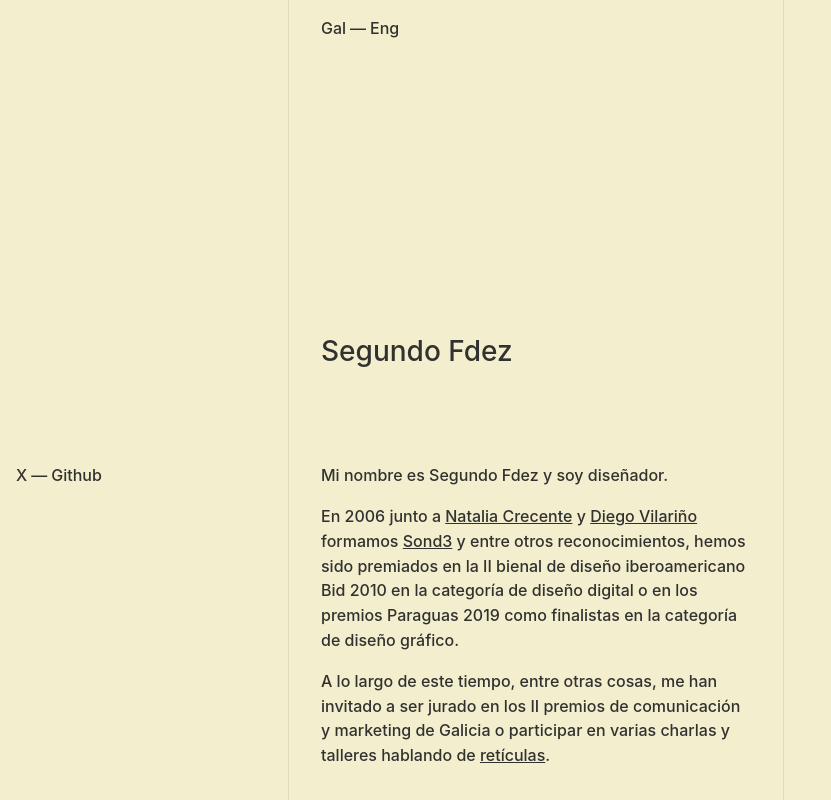
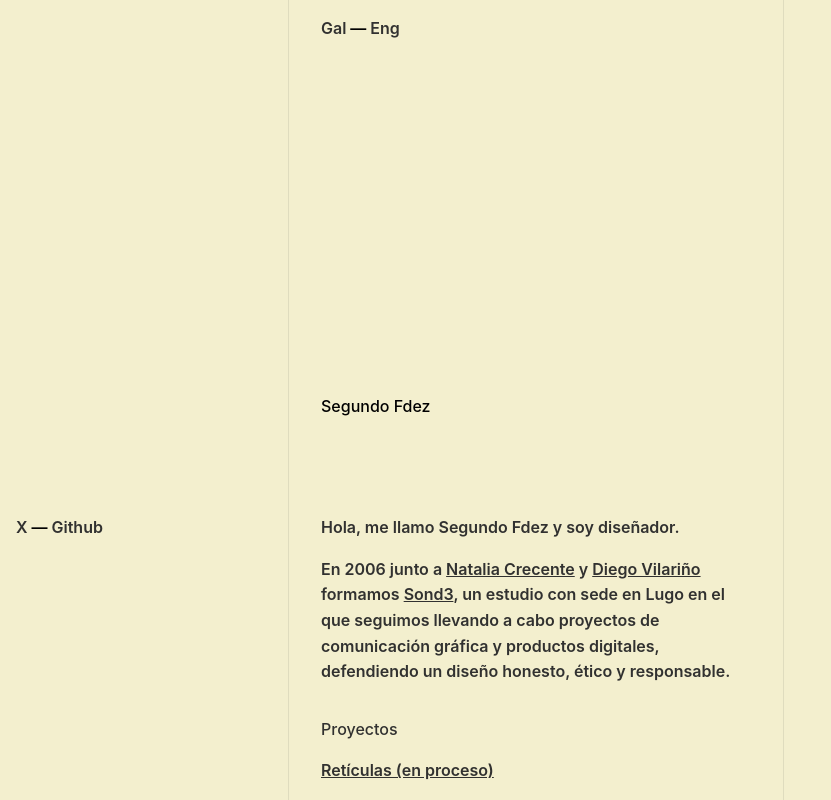
Before and after one commit to segundofdez/segundofdez.com, a plain HTML site: page _site/index.html in a window 1280 px wide. Shown: the whole page, without its empty margins (0-831 px from the left). Drawn offline with Linux system fonts and the light colour scheme.

Commit message:
update texts and links

```diff
--- a/_site/index.html
+++ b/_site/index.html
@@ -17,15 +17,23 @@
 </header>
 <main>
     <div class="description">
-        <p>Mi nombre es Segundo Fdez y soy diseñador.</p>
-        <p>En 2006 junto a <a href="https://www.nataliacrecente.com" target="_blank">Natalia Crecente</a> y <a href="https://www.dieg0v.com" target="_blank">Diego Vilariño</a> formamos <a href="https://www.sond3.com" target="_blank">Sond3</a> y entre otros reconocimientos, hemos sido premiados en la II bienal de diseño iberoamericano Bid 2010 en la categoría de diseño digital o en los premios Paraguas 2019 como finalistas en la categoría de diseño gráfico.</p>
-        <p>A lo largo de este tiempo, entre otras cosas, me han invitado a ser jurado en los II premios de comunicación y marketing de Galicia o participar en varias charlas y talleres hablando de <a href="https://www.reticulas.com" target="_blank">retículas</a>.</p>
+        <p>Hola, me llamo Segundo Fdez y soy diseñador.</p>
+        <p>En 2006 junto a <a href="https://www.nataliacrecente.com" target="_blank">Natalia Crecente</a> y <a href="https://www.dieg0v.com" target="_blank">Diego Vilariño</a> formamos <a href="https://www.sond3.com" target="_blank">Sond3</a>, un estudio con sede en Lugo en el que seguimos llevando a cabo proyectos de comunicación gráfica y productos digitales, defendiendo un diseño honesto, ético y responsable.</p>
+
     </div>
+    <section class="projects">
+        <h2 class="title">Proyectos</h2>
+        <ul>
+
+            <li><a href="https://www.reticulas.com" target="_blank">Retículas (en proceso)</a></li>
+        </ul>
+    </section>
 </main>
-<footer class="footer">
+<footer>
     <ul>
-        <li><a href="/">X</a></li>
-        <li><a href="/">Github</a></li>
+        <li><a href="https://twitter.com/segundo_fdez" target="_blank">X</a></li>
+        <li><a href="https://github.com/segundofdez" target="_blank">Github</a></li>
+
     </ul>
 </footer>
 
--- a/_site/main.css
+++ b/_site/main.css
@@ -26,35 +26,6 @@ html body {
     padding: 0;
 }
 
-html {
-    background-color: var(--bg-color);
-}
-
-ul {
-    list-style: none;
-    padding: 0;
-    margin: 0;
-    display: flex;
-}
-
-ul li:not(:last-child)::after {
-            content: "—";
-            margin-inline: .25rem;
-        }
-
-a {
-    color: var(--accent-color);
-    text-decoration: none;
-}
-
-a:hover {
-        color: var(--accent-color-hover);
-    }
-
-main a {
-        text-decoration: underline;
-    }
-
 .ly-default {
     display: grid;
     -moz-column-gap: calc(var(--margin) * 3);
@@ -62,11 +33,6 @@ main a {
 
     min-height: 100vh;
     margin-inline: var(--margin);
-
-    font-size: 1rem;
-    font-weight: 500;
-    line-height: 155%;
-    color: var(--fg-color);
 }
 
 @media (max-width: 600px) {
@@ -97,22 +63,9 @@ header, main {
     grid-template-columns: subgrid;
 }
 
-@media (min-width: 601px) {
-
-header, main {
-        padding-inline: calc(var(--margin) * 2);
-        border-inline: 1px solid color-mix(
-            in hsl shorter hue,
-            var(--fg-color) 10%,
-            var(--bg-color) 0%
-          );
-}
-    }
-
 header {
     grid-column: 2 / 4;
     grid-row: 1 / 3;
-    padding-block-start: var(--margin);
 }
 
 @media (max-width: 600px) {
@@ -124,7 +77,6 @@ header {
 
 main {
     grid-column: 1 / -1;
-    padding-block-end: var(--margin);
 }
 
 @media (min-width: 601px) {
@@ -148,10 +100,6 @@ footer {
     }
 
 .title {
-    font-size: 1.75rem;
-    line-height: 110%;
-    font-weight: 500;
-    margin: 0;
     grid-column: 1 / 2;
     grid-row: 1 / 2;
 }
@@ -162,13 +110,19 @@ footer {
         grid-column: 1 / -1;
         grid-row: 2 / 4;
         align-self: end;
-        margin-block: calc(var(--margin) * 6);
 }
     }
 
 .nav {
     grid-column: 12 / -1;
 }
+
+@media (max-width: 600px) {
+
+.nav ul {
+            justify-content: flex-end;
+    }
+        }
 
 @media (min-width: 601px) {
 
@@ -177,18 +131,97 @@ footer {
 }
     }
 
-@media (max-width: 600px) {
-
-.nav ul {
-            margin-block-start: calc(var(--margin) / 2);
-            justify-content: flex-end;
-    }
-        }
-
 .description {
     grid-column: 1 / -1;
 }
 
+html {
+    background-color: var(--bg-color);
+    font-weight: 600;
+    line-height: 160%;
+}
+
+ul {
+    list-style: none;
+    padding: 0;
+    margin: 0;
+}
+
+a {
+    color: var(--accent-color);
+    text-decoration: none;
+}
+
+a:hover {
+        color: var(--accent-color-hover);
+    }
+
+@media (min-width: 601px) {
+
+header, main {
+        padding-inline: calc(var(--margin) * 2);
+        border-inline: 1px solid color-mix(
+            in hsl shorter hue,
+            var(--fg-color) 10%,
+            var(--bg-color) 0%
+          );
+}
+    }
+
+header ul, footer ul {
+        display: flex;
+        flex-wrap: wrap;
+    }
+
+header ul li:not(:first-child)::before, footer ul li:not(:first-child)::before {
+                content: "—";
+                margin-inline: .25rem;
+            }
+
+header {
+    padding-block-start: var(--margin);
+}
+
+main {
+    font-size: 1rem;
+    color: var(--fg-color);
+    padding-block-end: var(--margin);
+}
+
+main a {
+        text-decoration: underline;
+    }
+
+@media (min-width: 601px) {
+
+main .title {
+            margin-block: var(--margin);
+    }
+        }
+
+.title {
+    /* font-size: 1.75rem;
+    line-height: 110%; */
+
+    font-size: 1rem;
+    font-weight: 500;
+    margin: 0;
+}
+
+@media (min-width: 601px) {
+
+.title {
+        margin-block: calc(var(--margin) * 6);
+}
+    }
+
+@media (max-width: 600px) {
+
+.nav {
+        margin-block-start: calc(var(--margin) / 2);
+}
+    }
+
 .description p:first-child {
             margin-top: 0;
         }
--- /dev/null
+++ b/src/_includes/css/layout.css
@@ -0,0 +1,77 @@
+
+.ly-default {
+    display: grid;
+    column-gap: calc(var(--margin) * 3);
+
+    min-height: 100vh;
+    margin-inline: var(--margin);
+
+
+    @media (--until-mobile) {
+        grid-template-columns:repeat(2, 1fr);
+        grid-template-rows: minmax(100%, 4rem) repeat(2, auto) 1fr;
+    }
+    @media (--for-tablet-up) {
+        grid-template-columns: repeat(3, minmax(1rem, 14rem)) 1fr;
+        grid-template-rows: repeat(2, auto) 2fr;
+    }
+    @media (--for-desktop-up) {
+        grid-template-rows: repeat(2, 2fr) auto;
+    }
+}
+
+
+header, main {
+    display: grid;
+    grid-template-columns: subgrid;
+}
+
+header {
+    grid-column: 2 / 4;
+    grid-row: 1 / 3;
+    @media (--until-mobile) {
+        grid-column: 1 / -1;
+    }
+}
+
+main {
+    grid-column: 1 / -1;
+    @media (--for-tablet-up) {
+        grid-column: 2 / 4;
+        grid-row: 3 / -1;
+    }
+}
+
+footer {
+    grid-column: 1 / -1;
+    @media (--for-tablet-up) {
+        grid-column: 1 / 2;
+        grid-row: 3 / -1;
+    }
+}
+.title {
+    grid-column: 1 / 2;
+    grid-row: 1 / 2;
+
+    @media (--for-tablet-up) {
+        grid-column: 1 / -1;
+        grid-row: 2 / 4;
+        align-self: end;
+    }
+}
+
+.nav {
+    grid-column: 12 / -1;
+    ul {
+        @media (--until-mobile) {
+            justify-content: flex-end;
+        }
+    }
+    @media (--for-tablet-up) {
+        grid-column: 1 / -1;
+    }
+}
+
+.description {
+    grid-column: 1 / -1;
+}
--- a/src/_includes/css/pages/default.css
+++ b/src/_includes/css/pages/default.css
@@ -1,19 +1,15 @@
 html {
     background-color: var(--bg-color);
+    font-weight: 600;
+    line-height: 160%;
 }
 
 ul {
     list-style: none;
     padding: 0;
     margin: 0;
-    display: flex;
-    li {
-        &:not(:last-child)::after {
-            content: "—";
-            margin-inline: .25rem;
-        }
-    }
 }
+
 a {
     color: var(--accent-color);
     text-decoration: none;
@@ -21,41 +17,8 @@ a {
         color: var(--accent-color-hover);
     }
 }
-main {
-    a {
-        text-decoration: underline;
-    }
-}
-
-.ly-default {
-    display: grid;
-    column-gap: calc(var(--margin) * 3);
-
-    min-height: 100vh;
-    margin-inline: var(--margin);
-
-    font-size: 1rem;
-    font-weight: 500;
-    line-height: 155%;
-    color: var(--fg-color);
-
-    @media (--until-mobile) {
-        grid-template-columns:repeat(2, 1fr);
-        grid-template-rows: minmax(100%, 4rem) repeat(2, auto) 1fr;
-    }
-    @media (--for-tablet-up) {
-        grid-template-columns: repeat(3, minmax(1rem, 14rem)) 1fr;
-        grid-template-rows: repeat(2, auto) 2fr;
-    }
-    @media (--for-desktop-up) {
-        grid-template-rows: repeat(2, 2fr) auto;
-    }
-}
 
 header, main {
-    display: grid;
-    grid-template-columns: subgrid;
-
     @media (--for-tablet-up) {
         padding-inline: calc(var(--margin) * 2);
         border-inline: 1px solid color-mix(
@@ -66,62 +29,57 @@ header, main {
     }
 }
 
-header {
-    grid-column: 2 / 4;
-    grid-row: 1 / 3;
-    padding-block-start: var(--margin);
-    @media (--until-mobile) {
-        grid-column: 1 / -1;
+header, footer {
+    ul {
+        display: flex;
+        flex-wrap: wrap;
+        li {
+            &:not(:first-child)::before {
+                content: "—";
+                margin-inline: .25rem;
+            }
+        }
     }
 }
 
+header {
+    padding-block-start: var(--margin);
+}
+
 main {
-    grid-column: 1 / -1;
+    font-size: 1rem;
+    color: var(--fg-color);
     padding-block-end: var(--margin);
-    @media (--for-tablet-up) {
-        grid-column: 2 / 4;
-        grid-row: 3 / -1;
+    a {
+        text-decoration: underline;
+    }
+    .title {
+        @media (--for-tablet-up) {
+            margin-block: var(--margin);
+        }
     }
 }
 
-footer {
-    grid-column: 1 / -1;
-    @media (--for-tablet-up) {
-        grid-column: 1 / 2;
-        grid-row: 3 / -1;
-    }
-}
 .title {
-    font-size: 1.75rem;
-    line-height: 110%;
+    /* font-size: 1.75rem;
+    line-height: 110%; */
+
+    font-size: 1rem;
     font-weight: 500;
     margin: 0;
-    grid-column: 1 / 2;
-    grid-row: 1 / 2;
 
     @media (--for-tablet-up) {
-        grid-column: 1 / -1;
-        grid-row: 2 / 4;
-        align-self: end;
         margin-block: calc(var(--margin) * 6);
     }
 }
 
 .nav {
-    grid-column: 12 / -1;
-    @media (--for-tablet-up) {
-        grid-column: 1 / -1;
-    }
-    ul {
-        @media (--until-mobile) {
-            margin-block-start: calc(var(--margin) / 2);
-            justify-content: flex-end;
-        }
+    @media (--until-mobile) {
+        margin-block-start: calc(var(--margin) / 2);
     }
 }
 
 .description {
-    grid-column: 1 / -1;
     p {
         &:first-child {
             margin-top: 0;
--- a/src/main.css
+++ b/src/main.css
@@ -1,3 +1,4 @@
 @import "css/variables.css";
 @import "css/common.css";
+@import "css/layout.css";
 @import "css/pages/default.css";
```
Also changed, not shown: 1 other file.
